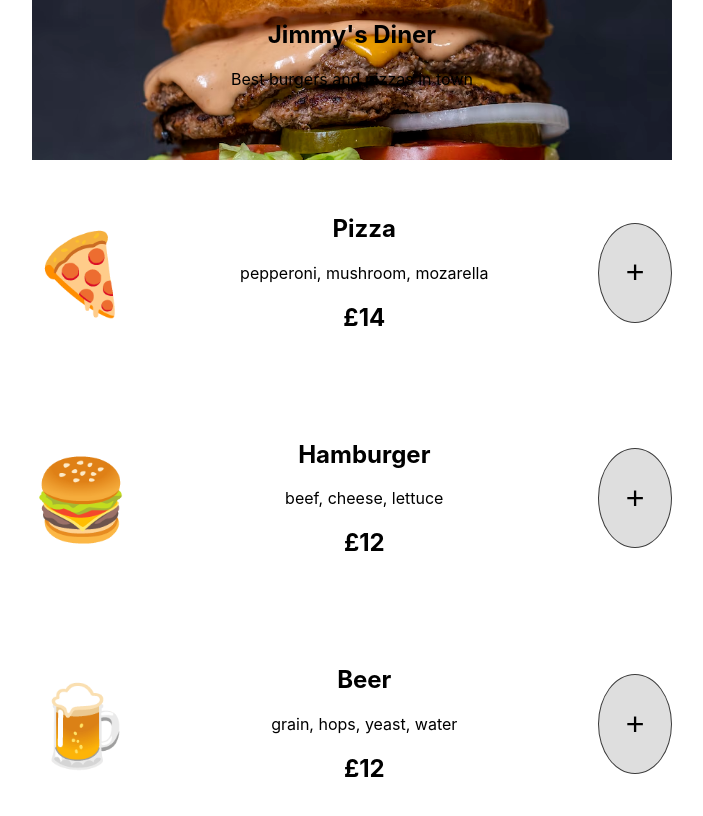
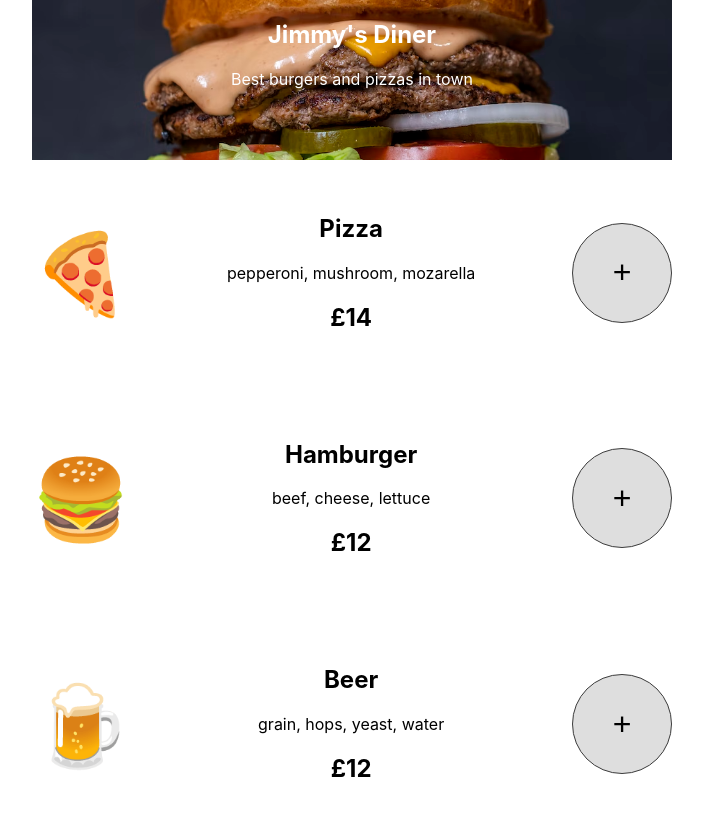
Before and after one commit to MirkusX/restaurantorderingapp, a React (Create React App) app: page / in a window 1280 px wide. Shown: the top 816 px of the page, without its empty margins (288-991 px from the left). Built offline with nearby package versions, Linux system fonts and the light colour scheme.

Commit message:
made buttons circular

```diff
--- a/src/Components/StyledComponents.js
+++ b/src/Components/StyledComponents.js
@@ -14,6 +14,7 @@ export const StyledImageDiv = styled.div`
   height: 10em;
   background-size: cover;
   background-position: 50%;
+  color: white;
 `;
 
 export const StyledItemDiv = styled.div`
@@ -38,4 +39,8 @@ export const StyledButton = styled.button`
   border: 1.5px solid #3c3c3c;
   background-color: #dedede;
   text-align: center;
+  flex-shrink: 0;
+  /* display: flex;
+  align-items: center;
+  justify-content: center; */
 `;
```
